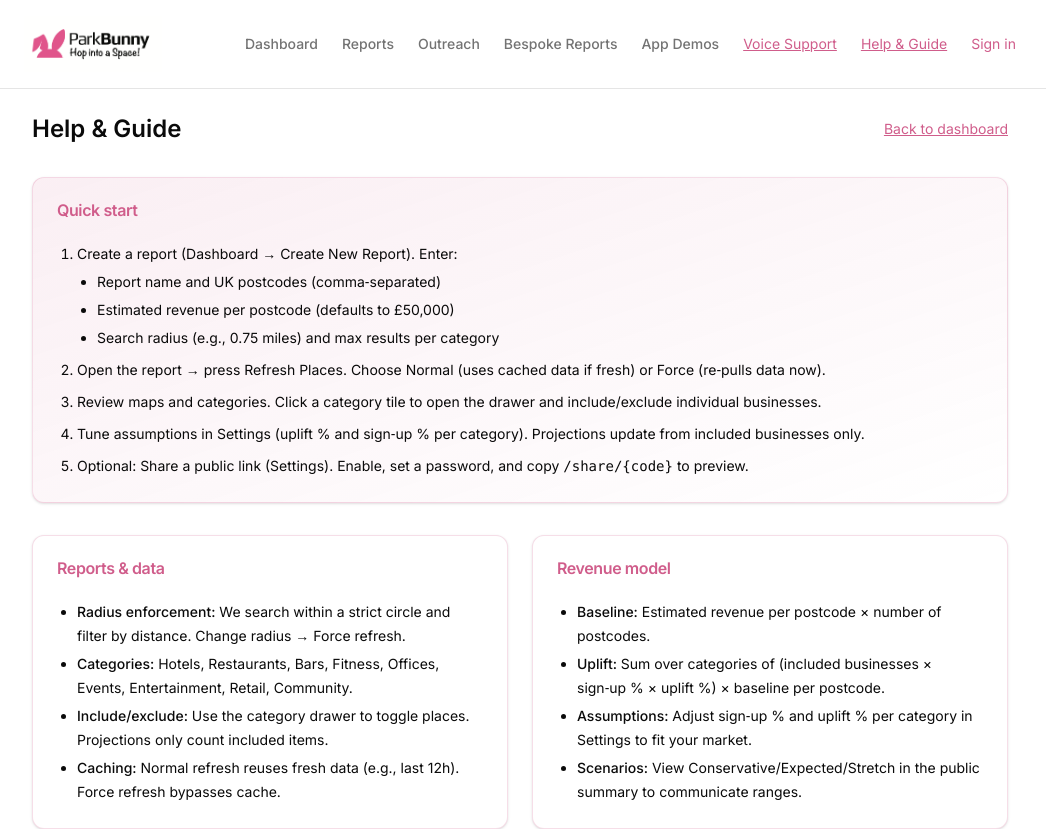
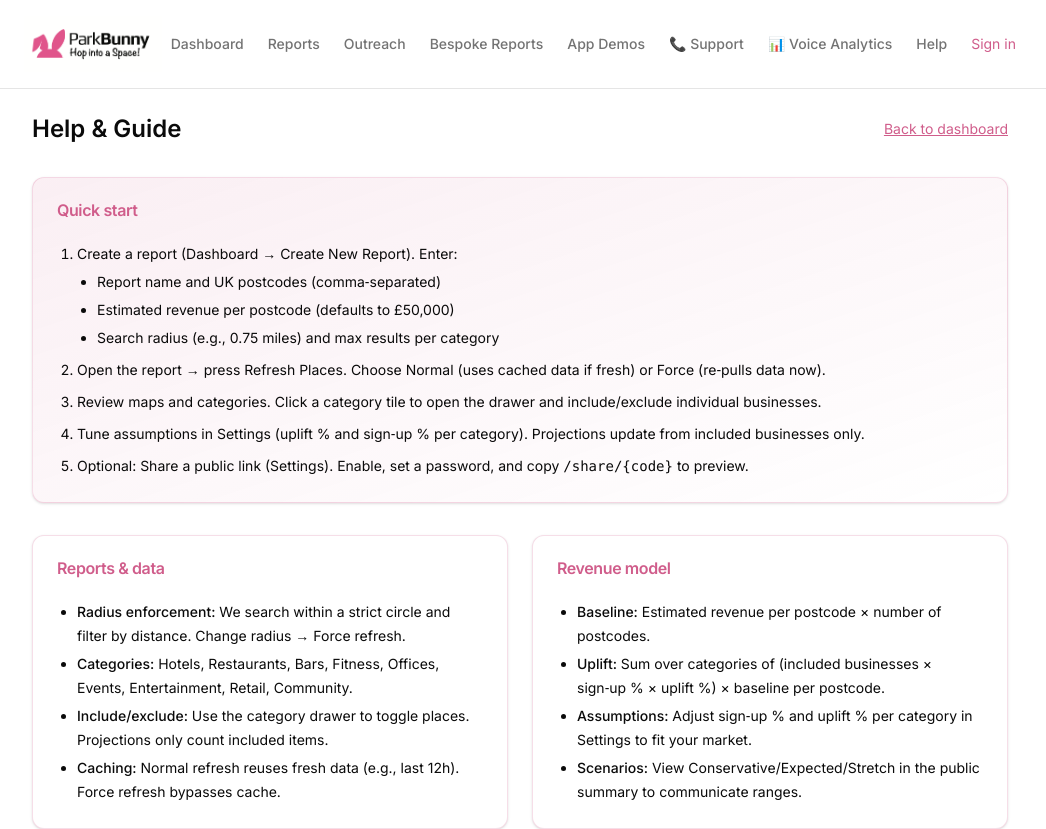
Before and after one commit to talentseek/pb-reports, a Next.js app in the folder parkbunny/: page /dashboard/help in a window 1280 px wide. Shown: the top 829 px of the page, without its empty margins (120-1166 px from the left). Built offline with nearby package versions, Linux system fonts and the light colour scheme; no server answers; the database is empty.

Commit message:
feat: add Voice Analytics to main navigation

```diff
--- a/parkbunny/src/components/AppHeader.tsx
+++ b/parkbunny/src/components/AppHeader.tsx
@@ -50,8 +50,19 @@ export default function AppHeader() {
           >
             App Demos
           </Link>
-          <Link href="/dashboard/support" className="text-sm underline">Voice Support</Link>
-          <Link href="/dashboard/help" className="text-sm underline">Help & Guide</Link>
+          <Link
+            href="/dashboard/support"
+            className={`text-sm font-medium transition-colors hover:text-primary ${pathname === '/dashboard/support' ? 'text-primary' : 'text-muted-foreground'}`}
+          >
+            📞 Support
+          </Link>
+          <Link
+            href="/outreach/analytics"
+            className={`text-sm font-medium transition-colors hover:text-primary ${pathname === '/outreach/analytics' ? 'text-primary' : 'text-muted-foreground'}`}
+          >
+            📊 Voice Analytics
+          </Link>
+          <Link href="/dashboard/help" className="text-sm text-muted-foreground hover:text-primary transition-colors font-medium">Help</Link>
           <HeaderAuth />
         </nav>
       </div>
```
